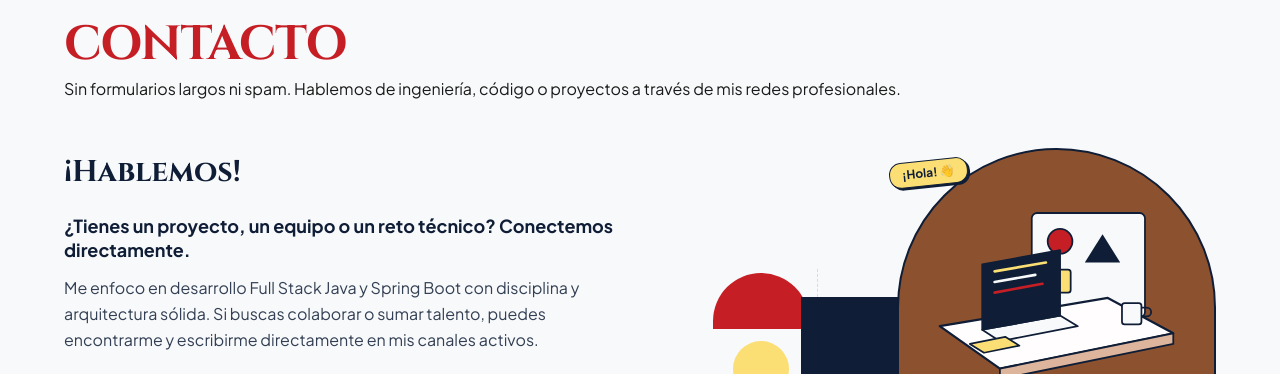
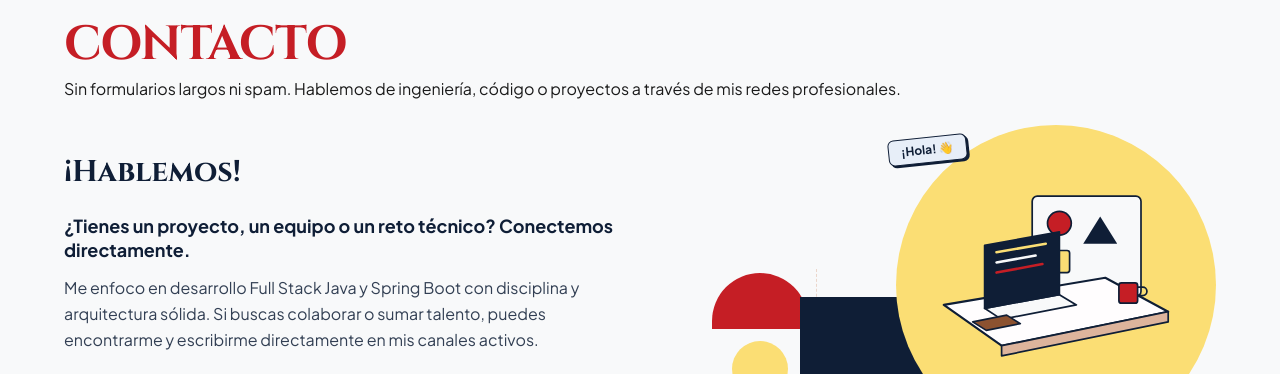
Before and after one commit to argierincon/portfolio, an Astro site: page / in a window 1280 px wide. Shown: the part 6470-6844 px from the top of the page. Built offline with nearby package versions, Linux system fonts and the light colour scheme; Astro itself is replaced by a stand-in of ours.

Commit message:
fix(ui): adjust layout and styling in Contact section for improved presentation

```diff
--- a/src/components/sections/Contact.astro
+++ b/src/components/sections/Contact.astro
@@ -48,7 +48,7 @@ const socials: readonly SocialLink[] = [
 
   <!-- Tarjeta principal -->
   <div class="relative rounded-xl">
-    <div class="grid grid-cols-1 items-center gap-8 lg:grid-cols-[1.15fr_0.95fr] lg:gap-10">
+    <div class="grid grid-cols-1 items-center gap-10 sm:gap-20 lg:grid-cols-[1.15fr_0.95fr] lg:gap-10">
       <!-- Columna izquierda: texto y botones -->
       <div class="relative z-10 space-y-6">
         <h3 class="font-display text-2xl font-bold text-easton-blue-500 sm:text-3xl">
@@ -80,7 +80,10 @@ const socials: readonly SocialLink[] = [
                 in
               </span>
               LinkedIn
-              <span class="font-mono text-xs opacity-80 ml-2" aria-hidden="true">
+              <span
+                class="font-mono text-xs opacity-80 ml-2"
+                aria-hidden="true"
+              >
                 ↗
               </span>
             </Chip>
@@ -92,7 +95,12 @@ const socials: readonly SocialLink[] = [
             rel="noopener noreferrer"
             class="transition-transform duration-150 hover:-translate-y-0.5 active:translate-y-0"
           >
-            <Chip variant="solid" style="outlined" size="md" color="easton-blue">
+            <Chip
+              variant="solid"
+              style="outlined"
+              size="md"
+              color="easton-blue"
+            >
               <svg
                 class="h-4 w-4 mr-2"
                 viewBox="0 0 24 24"
@@ -102,7 +110,10 @@ const socials: readonly SocialLink[] = [
                 <path d="M12 1.5a10.5 10.5 0 0 0-3.32 20.46c.52.1.72-.22.72-.5v-1.9c-2.94.64-3.56-1.25-3.56-1.25-.48-1.22-1.18-1.55-1.18-1.55-.96-.66.07-.65.07-.65 1.07.08 1.63 1.1 1.63 1.1.95 1.62 2.48 1.15 3.09.88.1-.69.37-1.15.67-1.42-2.35-.27-4.82-1.17-4.82-5.22 0-1.15.41-2.1 1.09-2.84-.11-.27-.47-1.35.1-2.82 0 0 .89-.28 2.91 1.08a10.1 10.1 0 0 1 5.3 0c2.02-1.36 2.91-1.08 2.91-1.08.57 1.47.21 2.55.1 2.82.68.74 1.09 1.69 1.09 2.84 0 4.06-2.47 4.95-4.83 5.21.38.33.72.97.72 1.96v2.9c0 .28.19.61.72.5A10.5 10.5 0 0 0 12 1.5Z" />
               </svg>
               GitHub
-              <span class="font-mono text-xs opacity-80 ml-2" aria-hidden="true">
+              <span
+                class="font-mono text-xs opacity-80 ml-2"
+                aria-hidden="true"
+              >
                 ↗
               </span>
             </Chip>
@@ -134,7 +145,10 @@ const socials: readonly SocialLink[] = [
                 />
               </svg>
               Instagram
-              <span class="font-mono text-xs opacity-80 ml-2" aria-hidden="true">
+              <span
+                class="font-mono text-xs opacity-80 ml-2"
+                aria-hidden="true"
+              >
                 ↗
               </span>
             </Chip>
@@ -142,8 +156,8 @@ const socials: readonly SocialLink[] = [
         </div>
       </div>
 
-        <!-- Columna derecha: composición geométrica + escena del escritorio -->
-      <div class="relative flex min-h-80 items-center justify-center">
+      <!-- Columna derecha: composición geométrica + escena del escritorio -->
+      <div class="relative flex flex-col sm:flex-row sm:min-h-80 items-center justify-center">
         <!-- Líneas punteadas inferiores -->
         <div
           class="pointer-events-none absolute bottom-0 left-6 h-44 w-40"
@@ -155,7 +169,7 @@ const socials: readonly SocialLink[] = [
         </div>
 
         <!-- Formas geométricas inferiores izquierdas -->
-        <div class="pointer-events-none relative z-10 mt-28 flex items-end">
+        <div class="pointer-events-none relative z-10 translate-3 sm:translate-0 sm:mt-28 flex items-end">
           <div class="flex flex-col items-center">
             <div class="h-14 w-24 rounded-t-full bg-mashle-red-500" />
             <div class="my-3 h-14 w-14 rounded-full bg-lunar-yellow-500" />
@@ -164,13 +178,14 @@ const socials: readonly SocialLink[] = [
         </div>
 
         <!-- Marco en arco con escena de trabajo -->
-        <div class="relative z-10 -ml-8 w-full max-w-sm">
+        <div class="relative z-10 sm:-ml-8 w-fit max-w-sm">
           <!-- Burbuja "¡Hola!" -->
-          <div class="absolute -left-2 top-3 z-20 -rotate-6 rounded-xl border border-easton-blue-500 bg-lunar-yellow-500 px-3 py-1 font-sans text-xs font-bold text-easton-blue-500 shadow-[2px_2px_0_0_var(--color-easton-blue-500)]">
+          <div class="absolute -left-2 top-3 z-20 -rotate-6 rounded-md border border-easton-blue-500 bg-easton-blue-100 px-3 py-1 font-sans text-xs font-bold text-easton-blue-500 shadow-[2px_2px_0_0_var(--color-easton-blue-500)]">
             ¡Hola! 👋
           </div>
 
-          <div class="overflow-hidden rounded-t-full border-2 border-easton-blue-500 bg-wand-brown-500 pt-10 px-4 pb-0">
+          <!-- Circulo amarillo -->
+          <div class="flex aspect-square w-[270px] h[270px] sm:min-w-[20rem] sm:min-h[20rem] items-center justify-center overflow-hidden rounded-full bg-lunar-yellow-500 p-6">
             <svg
               class="h-auto w-full"
               viewBox="0 0 320 260"
@@ -267,7 +282,7 @@ const socials: readonly SocialLink[] = [
               <!-- Libreta amarilla -->
               <polygon
                 points="62,174 102,166 118,176 78,184"
-                class="fill-lunar-yellow-500 stroke-easton-blue-500"
+                class="fill-wand-brown-500 stroke-easton-blue-500"
                 stroke-width="2"
                 stroke-linejoin="round"
               />
@@ -279,7 +294,7 @@ const socials: readonly SocialLink[] = [
                 width="22"
                 height="24"
                 rx="3"
-                class="fill-chalk-paper stroke-easton-blue-500"
+                class="fill-mashle-red-500 stroke-easton-blue-500"
                 stroke-width="2"
               />
               <path
```
